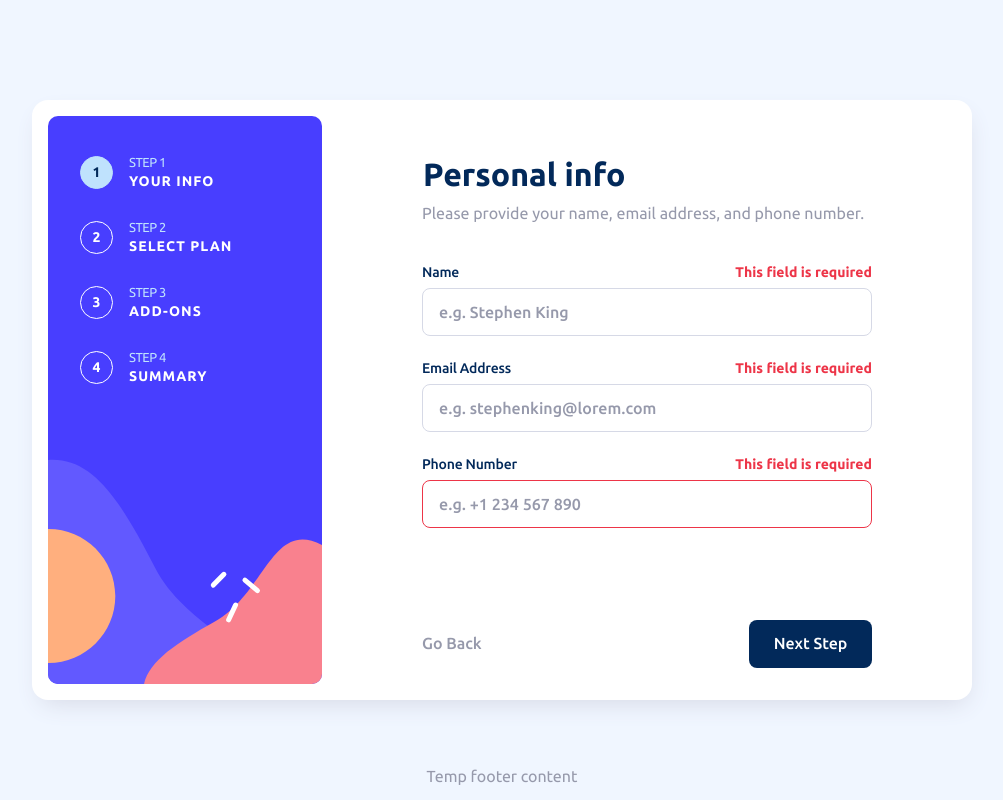
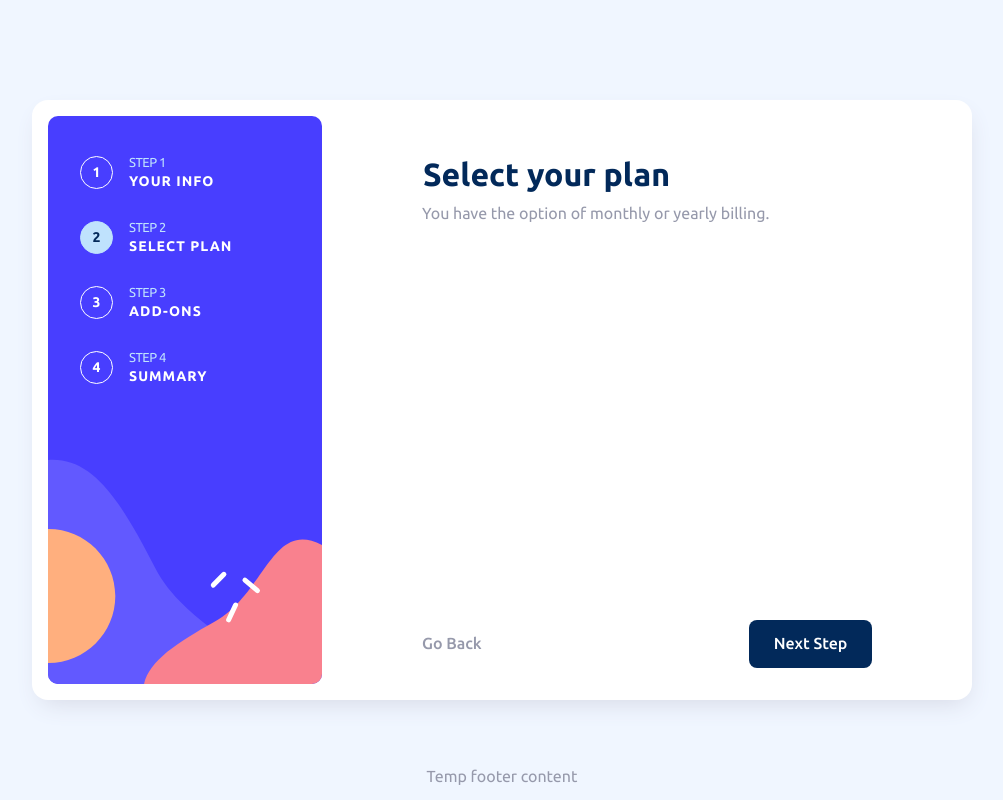
Before and after one commit to khoncharov/fm-multi-step-form, a website built with webpack: page src/index.html in a window 1280 px wide. Both pictures are taken after a click on the button "Next Step". Shown: the whole page, without its empty margins (138-1141 px from the left). Built offline with nearby package versions, Linux system fonts and the light colour scheme.

Commit message:
feat: add switching form steps

```diff
--- /dev/null
+++ b/src/app/const.ts
@@ -0,0 +1,7 @@
+export const sideBarActiveClass = 'sidebar-item_active';
+
+export const invalidFieldClass = 'invalid-field';
+
+export const btnConfirmClass = 'btn-confirm';
+export const BTN_LABEL_CONFIRM = 'Confirm';
+export const BTN_LABEL_NEXT = 'Next Step';
--- /dev/null
+++ b/src/app/controller.ts
@@ -0,0 +1,25 @@
+import { FormStep } from './types';
+import AppView from './view';
+
+export default class AppController {
+  public step: FormStep = FormStep.STEP1;
+
+  getStep(view: AppView, step: FormStep): void {
+    this.step = step;
+    view.drawStep(this.step);
+  }
+
+  nextStep(view: AppView): void {
+    if (this.step < 5) {
+      this.step += 1;
+      view.drawStep(this.step);
+    }
+  }
+
+  prevStep(view: AppView): void {
+    if (this.step > 1) {
+      this.step -= 1;
+      view.drawStep(this.step);
+    }
+  }
+}
--- /dev/null
+++ b/src/app/index.ts
@@ -0,0 +1,26 @@
+import AppController from './controller';
+import { FormStep } from './types';
+import AppView from './view';
+
+class MultiStepApp {
+  private controller = new AppController();
+
+  private view = new AppView();
+
+  constructor() {
+    this.controller.getStep(this.view, FormStep.STEP1);
+  }
+
+  init(): void {
+    this.view.btnBack.addEventListener('click', () => {
+      this.controller.prevStep(this.view);
+    });
+
+    this.view.btnNext.addEventListener('click', () => {
+      this.controller.nextStep(this.view);
+    });
+  }
+}
+
+const app = new MultiStepApp();
+export default app;
--- /dev/null
+++ b/src/app/types.ts
@@ -0,0 +1,13 @@
+export enum FormStep {
+  STEP1 = 1,
+  STEP2,
+  STEP3,
+  STEP4,
+  STEP5,
+}
+
+export interface User {
+  name: string;
+  email: string;
+  phone: string;
+}
--- /dev/null
+++ b/src/app/view.ts
@@ -0,0 +1,72 @@
+import {
+  btnConfirmClass, //
+  BTN_LABEL_CONFIRM,
+  BTN_LABEL_NEXT,
+  sideBarActiveClass,
+} from './const';
+import { FormStep } from './types';
+
+export default class AppView {
+  private sidebarNodes = document.querySelectorAll(
+    '.sidebar-item__num',
+  ) as NodeListOf<HTMLDivElement>;
+
+  public btnBack = document.querySelector('#form-btn-back') as HTMLButtonElement;
+
+  public btnNext = document.querySelector('#form-btn-next') as HTMLButtonElement;
+
+  private formContainer = document.querySelector('.form__content') as HTMLElement;
+
+  drawStep(step: FormStep): void {
+    this.updateSidebar(step);
+
+    this.updateBtnBack(step);
+
+    this.updateBtnNext(step);
+
+    this.updateForm(step);
+  }
+
+  updateSidebar(step: FormStep): void {
+    this.sidebarNodes.forEach((elem) => {
+      if (elem.classList.contains(sideBarActiveClass)) {
+        elem.classList.remove(sideBarActiveClass);
+      }
+    });
+
+    const markerNumber = step === FormStep.STEP5 ? FormStep.STEP4 : step;
+    this.sidebarNodes.item(markerNumber - 1).classList.add(sideBarActiveClass);
+  }
+
+  updateBtnBack(step: FormStep): void {
+    if (step === FormStep.STEP1 || step === FormStep.STEP5) {
+      this.btnBack.style.display = 'none';
+    } else {
+      this.btnBack.style.display = 'block';
+    }
+  }
+
+  updateBtnNext(step: FormStep): void {
+    if (step === FormStep.STEP5) {
+      this.btnNext.style.display = 'none';
+    } else {
+      const btnLabel = this.btnNext.firstElementChild as HTMLSpanElement;
+
+      if (step === FormStep.STEP4) {
+        btnLabel.textContent = BTN_LABEL_CONFIRM;
+        this.btnNext.classList.add(btnConfirmClass);
+      } else {
+        btnLabel.textContent = BTN_LABEL_NEXT;
+        this.btnNext.classList.remove(btnConfirmClass);
+      }
+    }
+  }
+
+  updateForm(step: FormStep): void {
+    this.formContainer.innerHTML = '';
+
+    const fragment = document.querySelector(`#form-step-${step}`) as HTMLTemplateElement;
+
+    this.formContainer.append(fragment.content.cloneNode(true));
+  }
+}
--- a/src/index.html
+++ b/src/index.html
@@ -12,7 +12,7 @@
       <form class="form" id="form" novalidate autocomplete="off">
         <ul class="form__sidebar">
           <li class="sidebar-item">
-            <div class="sidebar-item__num sidebar-item_active">1</div>
+            <div class="sidebar-item__num">1</div>
             <div class="sidebar-item__caption">Step 1</div>
             <div class="sidebar-item__description">Your info</div>
           </li>
@@ -32,10 +32,22 @@
             <div class="sidebar-item__description">Summary</div>
           </li>
         </ul>
-        <section class="form__content">
+        <section class="form__content"></section>
+        <nav class="form__controls">
+          <button class="btn" id="form-btn-back" type="button">
+            <span class="btn__text-back">Go Back</span>
+          </button>
+          <button class="btn btn-next" id="form-btn-next" type="button">
+            <span class="btn__text-next">Next Step</span>
+          </button>
+        </nav>
+      </form>
+
+      <div class="attribution">Temp footer content</div>
+
+      <template id="form-step-1">
         <h2 class="form__heading">Personal info</h2>
         <p class="form__context">Please provide your name, email address, and phone number.</p>
-
         <div class="form__input-wrapper">
           <label class="form__input-label" for="form-input-name">Name</label>
           <div class="form__input-error" id="form-input-name-err">This field is required</div>
@@ -66,18 +78,30 @@
             placeholder="e.g. +1 234 567 890"
           />
         </div>
-        </section>
-        <nav class="form__controls">
-          <button class="btn" id="form-btn-back" type="button">
-            <span class="btn__text-back">Go Back</span>
-          </button>
-          <button class="btn btn-next" id="form-btn-next" type="button">
-            <span class="btn__text-next">Next Step</span>
-          </button>
-        </nav>
-      </form>
+      </template>
 
-      <div class="attribution">Temp footer content</div>
+      <template id="form-step-2">
+        <h2 class="form__heading">Select your plan</h2>
+        <p class="form__context">You have the option of monthly or yearly billing.</p>
+      </template>
+
+      <template id="form-step-3">
+        <h2 class="form__heading">Pick add-ons</h2>
+        <p class="form__context">Add-ons help enhance your gaming experience.</p>
+      </template>
+
+      <template id="form-step-4">
+        <h2 class="form__heading">Finishing up</h2>
+        <p class="form__context">Double-check everything looks OK before confirming.</p>
+      </template>
+
+      <template id="form-step-5">
+        <h2 class="form__heading">Thank you!</h2>
+        <p class="form__context">
+          Thanks for confirming your subscription! We hope you have fun using our platform. If you
+          ever need support, please feel free to email us at support@loremgaming.com.
+        </p>
+      </template>
     </div>
   </body>
 </html>
--- a/src/index.ts
+++ b/src/index.ts
@@ -1 +1,8 @@
+import app from './app';
 import './style.scss';
+
+const bootstrap = () => {
+  app.init();
+};
+
+bootstrap();
--- a/src/styles/_form.scss
+++ b/src/styles/_form.scss
@@ -64,8 +64,8 @@
     grid-column: 1 / 4;
     padding: 1.6rem;
     background-color: $white;
-    display: flex;
-    justify-content: space-between;
+    display: grid;
+    grid-template-columns: 1fr 1fr;
     box-shadow: 0px 0px 20px -7px $light-gray;
 
     @media screen and (min-width: $width-switch-point) {
--- a/src/styles/components/_buttons.scss
+++ b/src/styles/components/_buttons.scss
@@ -39,6 +39,8 @@
 }
 
 .btn-next {
+  grid-column: 2;
+  justify-self: flex-end;
   background-color: $marine-blue;
 }
 
@@ -50,3 +52,7 @@
   outline: 0.2rem dashed $strawberry-red;
   outline-offset: 0.2rem;
 }
+
+.btn-confirm {
+  background-color: $purplish-blue;
+}
```
Lines whose indentation alone changed are shown as unchanged.
